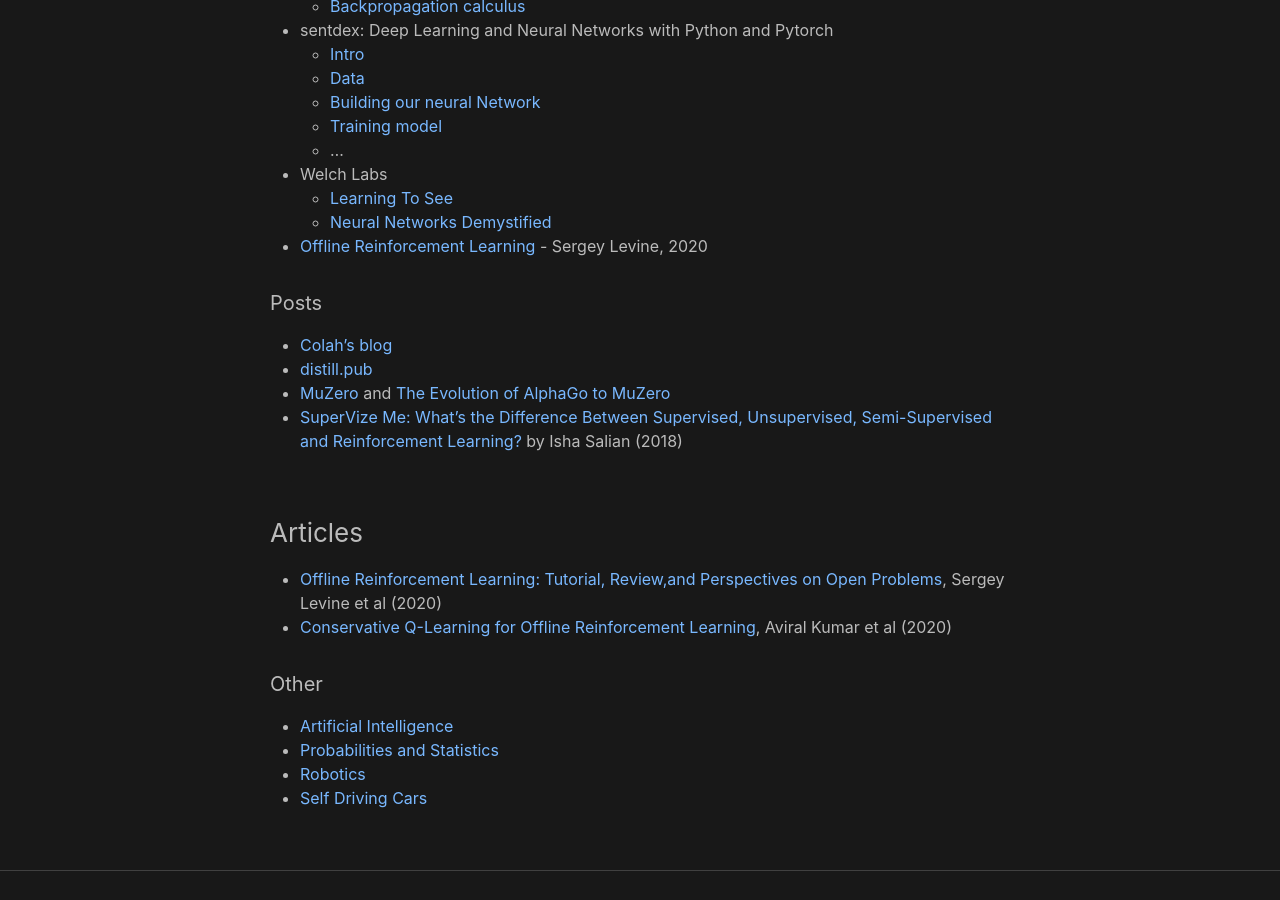
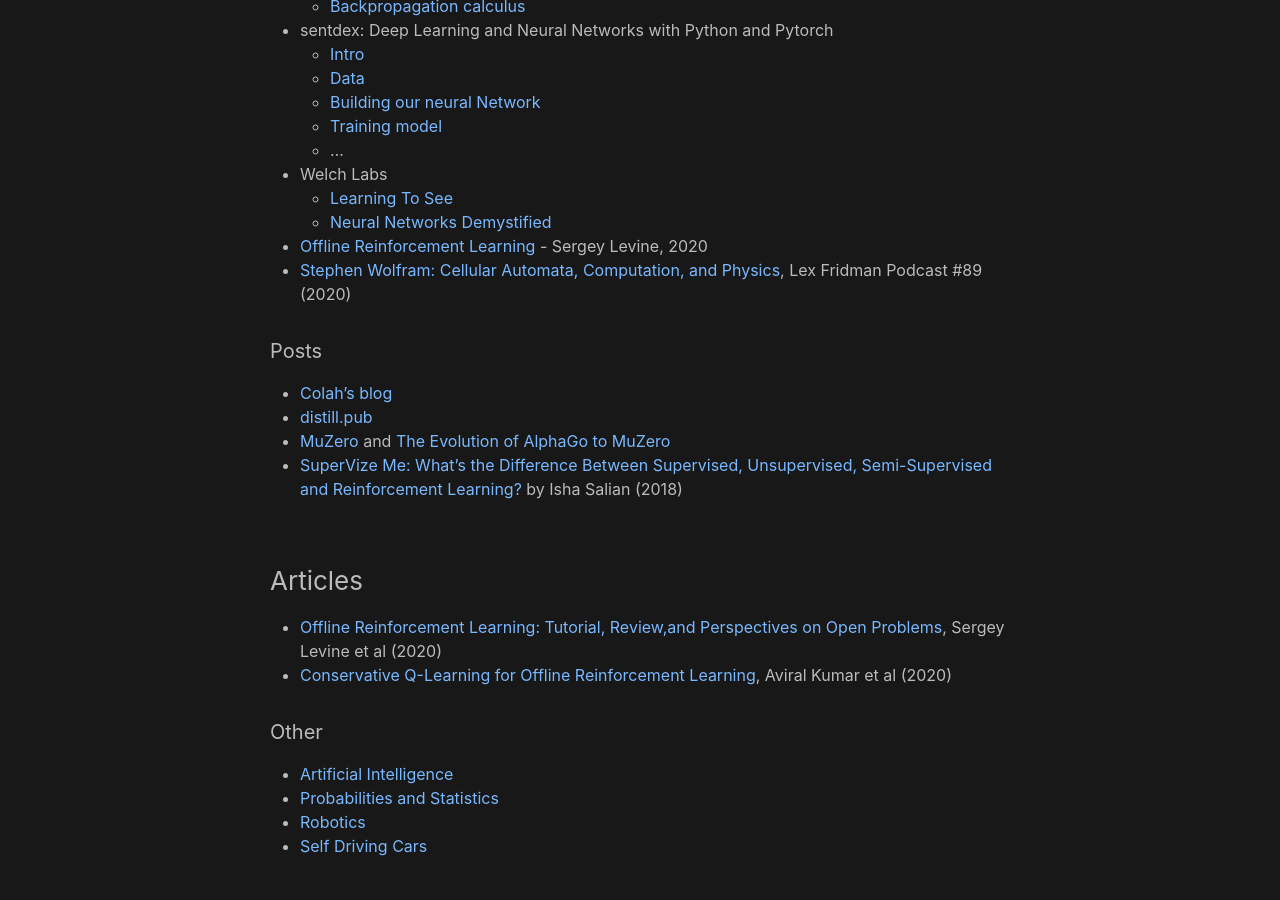
Before and after one commit to analytiq-hub/sigagent.github.io, a Jekyll site: the page built from machine_learning.md, in a window 1280 px wide and 900 px high, scrolled down 512 px. Built offline with Jekyll 4.4.1, drawn with Linux system fonts in a browser that asks for light colours.

Commit message:
*** empty log message ***

```diff
--- a/machine_learning.md
+++ b/machine_learning.md
@@ -24,6 +24,7 @@ title: Machine Learning
   * [Learning To See](https://www.youtube.com/watch?v=i8D90DkCLhI)
   * [Neural Networks Demystified](https://www.youtube.com/watch?v=bxe2T-V8XRs)
 * [Offline Reinforcement Learning](https://www.youtube.com/watch?v=IUAePhU0E7Y) - Sergey Levine, 2020
+* [Stephen Wolfram: Cellular Automata, Computation, and Physics](https://www.youtube.com/watch?v=ez773teNFYA&t=2539s), Lex Fridman Podcast #89 (2020)
 
 #### Posts
 * [Colah's blog](http://colah.github.io/)
```
